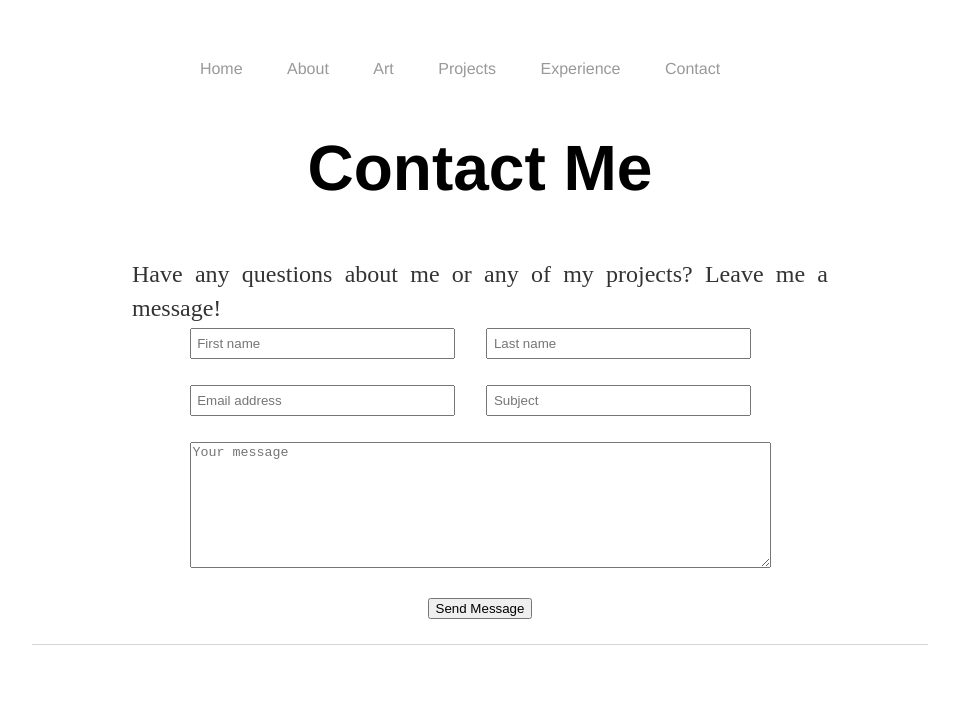
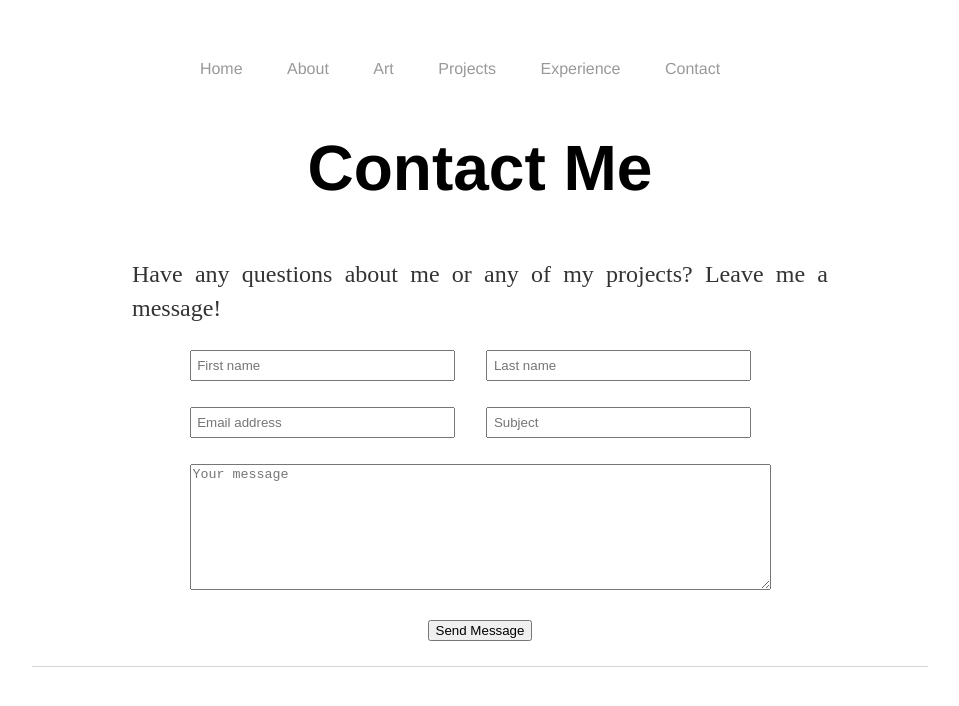
Before and after one commit to jhltsang/jhltsang.github.io, a Jekyll site: the page built from contact/index.html, in a window 1280 px wide. Shown: the top 706 px of the page, without its empty margins (160-1119 px from the left). Built offline with Jekyll 4.4.1, drawn with Linux system fonts in a browser that asks for light colours.

Commit message:
Update index.html

```diff
--- a/contact/index.html
+++ b/contact/index.html
@@ -4,13 +4,16 @@ title: Jessica Tsang
 ---
 <div class="blurb">
 	<h2>Contact Me</h2>
-	<center><p>Have any questions about me or any of my projects? Leave me a message!<br></p></center>
+	<center><p>Have any questions about me or any of my projects? Leave me a message!</p></center>
 </div><!-- /.blurb -->
 
 <center><form name="htmlform" method="post" action="html_form_send.php">
 <table width="540px">
 
+<tr>
+  <td colspan="3" valign="top"> &nbsp; </td>
 </tr>
+
 <tr>
   <td valign="top">
   <input type="text" name="first_name" placeholder=" First name" maxlength="50" size="30" style="height:25px">
@@ -21,9 +24,7 @@ title: Jessica Tsang
 </tr>
 
 <tr>
-  <td>&nbsp;</td>
-  <td>&nbsp;</td>
-  <td>&nbsp;</td>
+  <td colspan="3" valign="top"> &nbsp; </td>
 </tr>
 
 <tr>
@@ -37,9 +38,7 @@ title: Jessica Tsang
 </tr>
 
 <tr>
-  <td>&nbsp;</td>
-  <td>&nbsp;</td>
-  <td>&nbsp;</td>
+  <td colspan="3" valign="top"> &nbsp; </td>
 </tr>
 
 <tr>
@@ -49,9 +48,7 @@ title: Jessica Tsang
 </tr>
 
 <tr>
-  <td>&nbsp;</td>
-  <td>&nbsp;</td>
-  <td>&nbsp;</td>
+  <td colspan="3" valign="top"> &nbsp; </td>
 </tr>
 
 <tr>
@@ -61,9 +58,7 @@ title: Jessica Tsang
 </tr>
 
 <tr>
-  <td>&nbsp;</td>
-  <td>&nbsp;</td>
-  <td>&nbsp;</td>
+  <td colspan="3" valign="top"> &nbsp; </td>
 </tr>
 
 </table>
```
